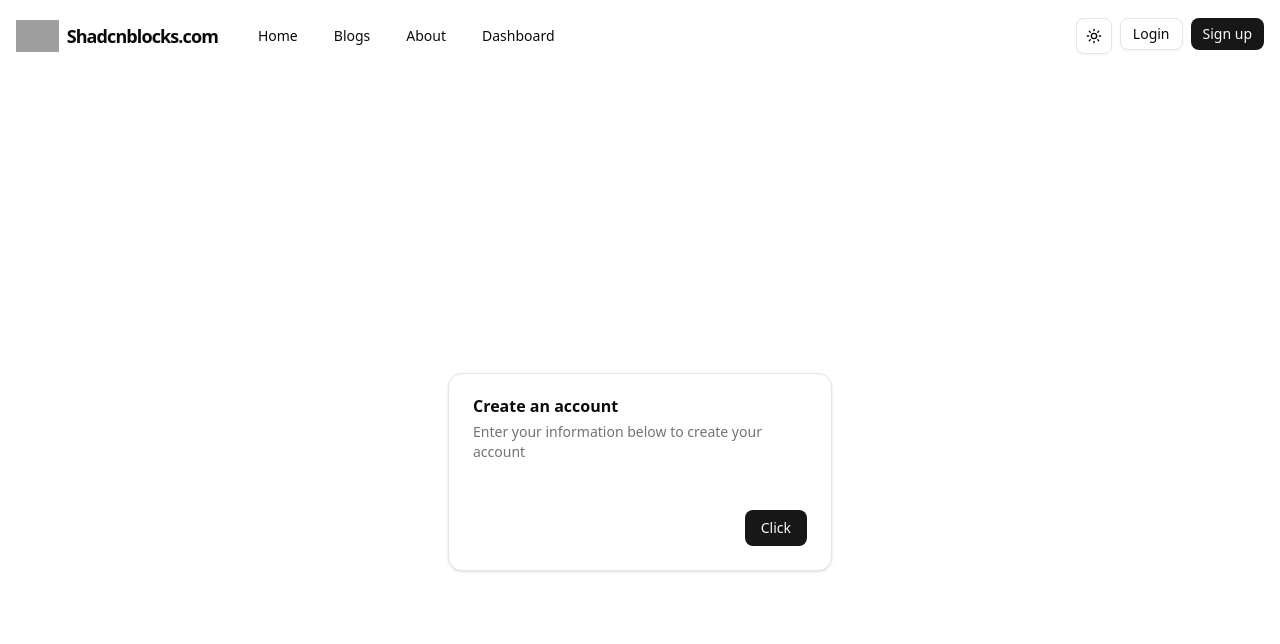
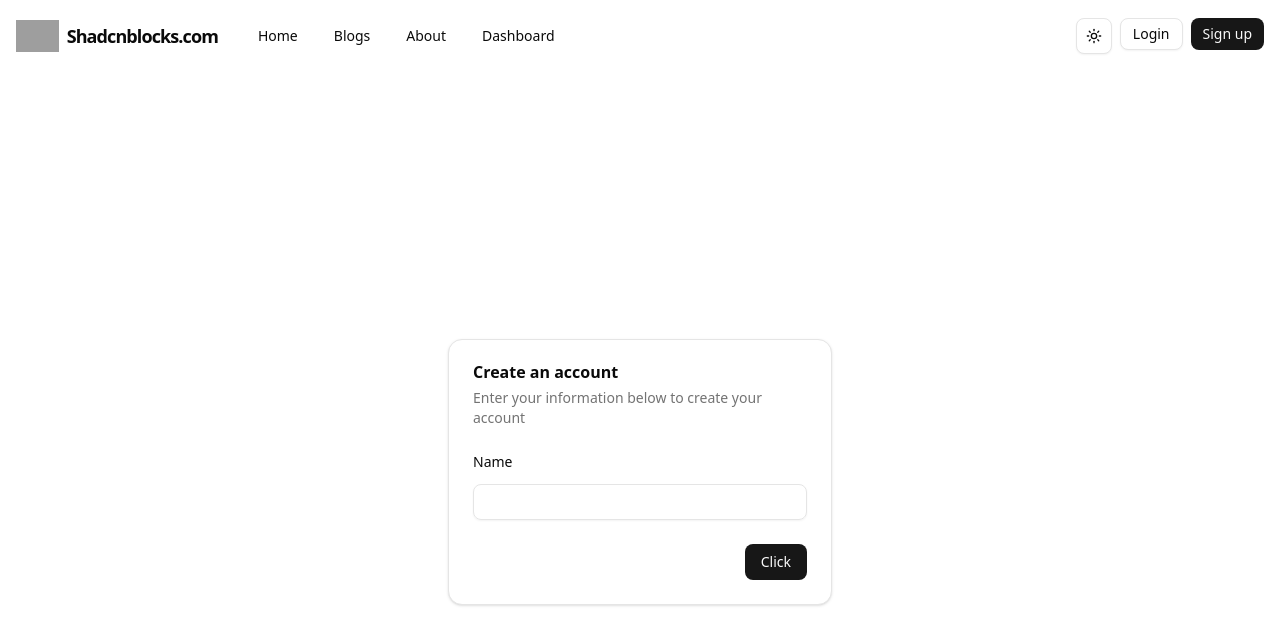
Before and after one commit to anisulislampranto/blog-client, a Next.js app: page /signup in a window 1280 px wide. Shown: the top 644 px of the page. Built offline with nearby package versions, Linux system fonts and the light colour scheme; grey boxes are pictures that could not be loaded.

Commit message:
input field using tanstack

```diff
--- a/src/components/modules/authentication/signup-form.tsx
+++ b/src/components/modules/authentication/signup-form.tsx
@@ -11,7 +11,9 @@ import {
 import {
   Field,
   FieldGroup,
+  FieldLabel,
 } from "@/components/ui/field"
+import { Input } from "@/components/ui/input";
 import { useForm } from '@tanstack/react-form'
 
 export function SignupForm({ ...props }: React.ComponentProps<typeof Card>) {
@@ -45,14 +47,21 @@ export function SignupForm({ ...props }: React.ComponentProps<typeof Card>) {
           <FieldGroup>
             <form.Field
               name="name"
-              children={() =>
-                <Field>
-
-                </Field>
-              }
+              children={(field) => {
+                return (
+                  <Field>
+                    <FieldLabel htmlFor={field.name}>Name</FieldLabel>
+                    <Input
+                      type="text"
+                      id={field.name}
+                      name={field.name}
+                      value={field.state.value}
+                      onChange={(e) => field.handleChange(e.target.value)}
+                    />
+                  </Field>
+                )
+              }}
             />
-
-
           </FieldGroup>
 
         </form>
```
